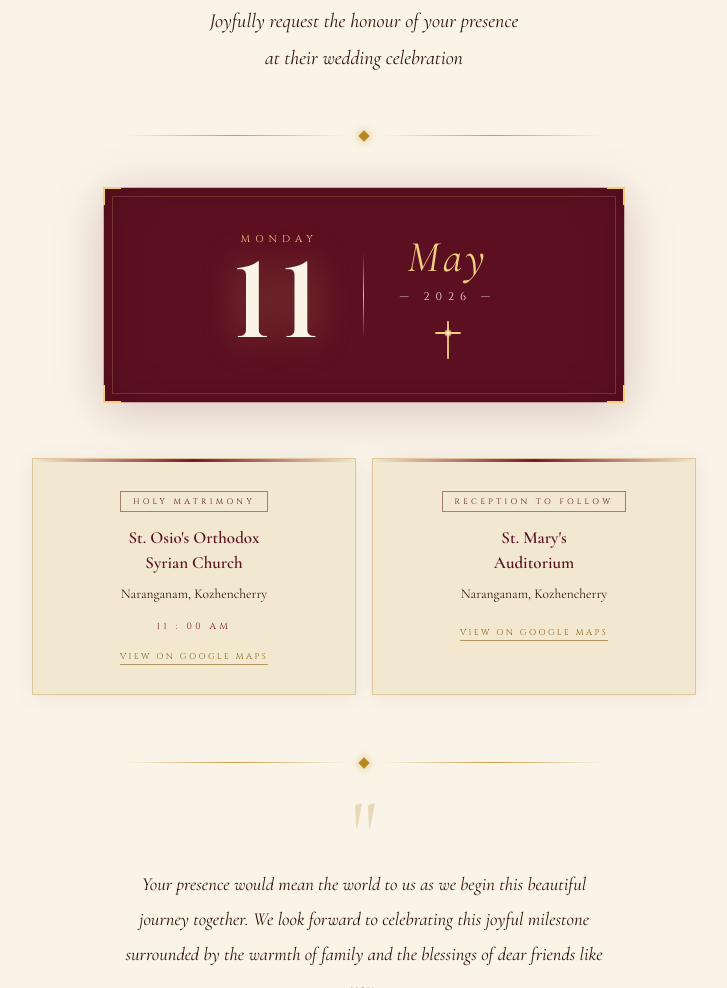
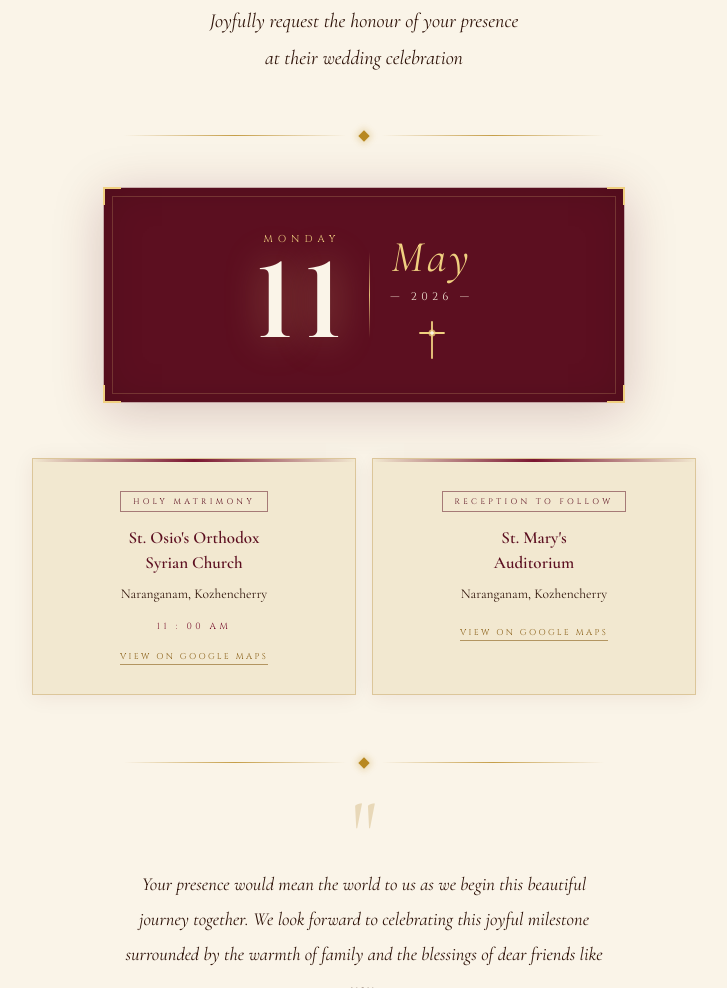
Before and after one commit to jinsuabraham/wedding-invitation, a plain HTML site: page index.html in a window 1280 px wide. Shown: the part 1203-2191 px from the top of the page, without its empty margins (276-1003 px from the left). Drawn offline with nearby package versions, Linux system fonts and the light colour scheme.

Commit message:
Add files via upload

```diff
--- a/index.html
+++ b/index.html
@@ -313,7 +313,7 @@ body::after{
 /* ══ DATE PANEL ══ */
 .date-panel{
   background:var(--maroon);
-  padding:42px 64px;position:relative;
+  padding:42px 32px;position:relative;
   box-shadow:
     0 0 0 1px rgba(92,15,32,.25),
     0 8px 48px rgba(92,15,32,.22),
@@ -333,8 +333,8 @@ body::after{
   border:1px solid rgba(240,208,128,.2);pointer-events:none;
 }
 
-.date-row{display:flex;align-items:center;justify-content:center;gap:36px;flex-wrap:wrap}
-.d-sep{width:1px;height:86px;background:linear-gradient(to bottom,transparent,var(--gold-lt),transparent);opacity:.9}
+.date-row{display:flex;align-items:center;justify-content:center;gap:20px;flex-wrap:nowrap}
+.d-sep{width:1px;height:86px;background:linear-gradient(to bottom,transparent,var(--gold-lt),transparent);opacity:.9;flex-shrink:0}
 .d-day{
   font-family:'Cinzel',serif;font-size:10px;
   letter-spacing:.52em;text-transform:uppercase;
@@ -342,19 +342,19 @@ body::after{
 }
 .d-num{
   font-family:'Cinzel',serif;font-weight:600;
-  font-size:clamp(68px,13vw,106px);
+  font-size:clamp(52px,11vw,106px);
   color:var(--ivory);line-height:1;display:block;
   letter-spacing:.06em;
   text-shadow:0 0 40px rgba(240,208,128,.4);
 }
 .d-month{
   font-family:'Cormorant Garamond',serif;font-style:italic;
-  font-size:clamp(30px,5vw,44px);
+  font-size:clamp(24px,4.5vw,44px);
   color:var(--gold-lt);display:block;letter-spacing:.08em;text-align:center;
 }
 .d-year{
-  font-family:'Cinzel',serif;font-size:11px;
-  letter-spacing:.55em;color:var(--cream2);
+  font-family:'Cinzel',serif;font-size:clamp(9px,1.8vw,11px);
+  letter-spacing:.4em;color:var(--cream2);
   margin-top:5px;display:block;text-align:center;
 }
 
```
